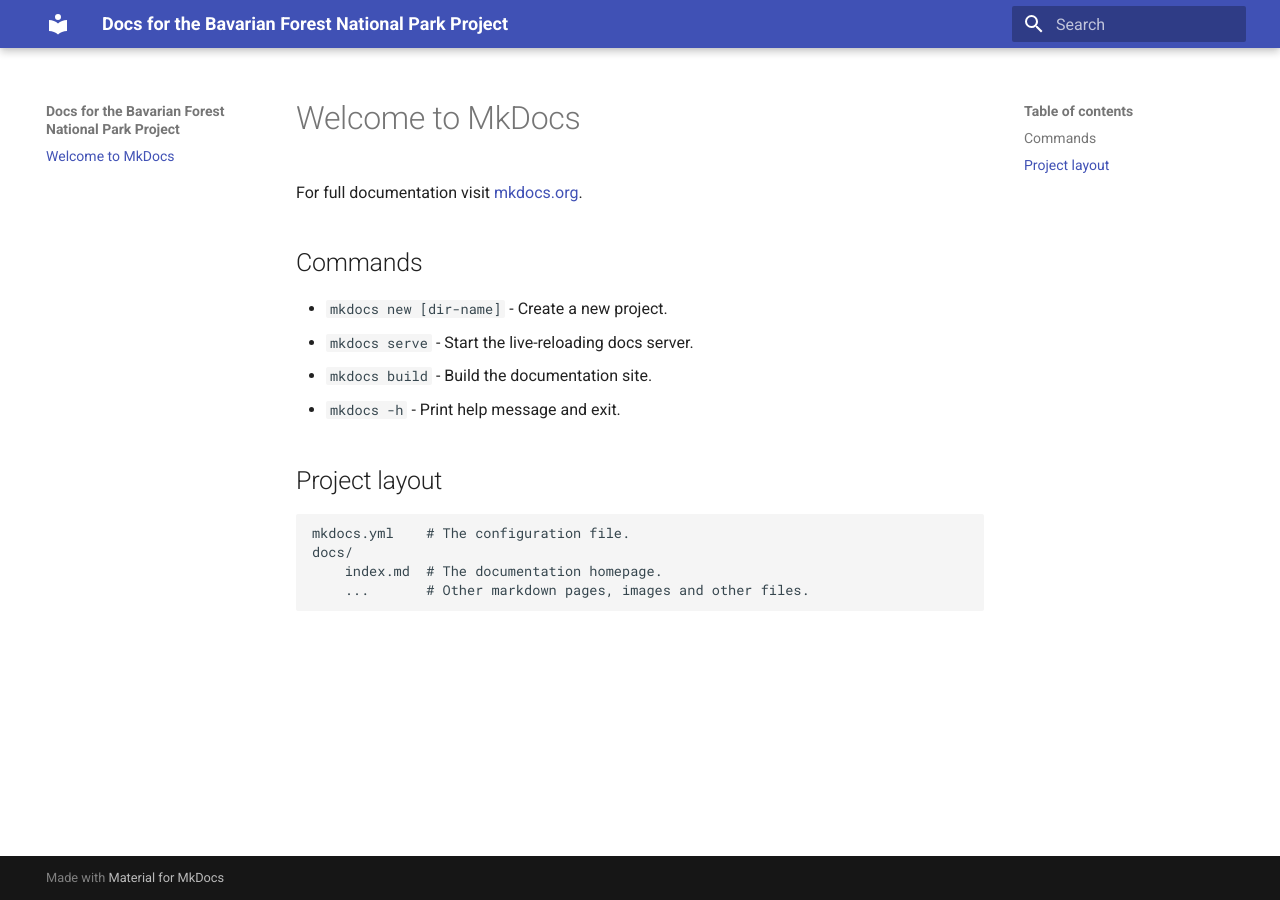
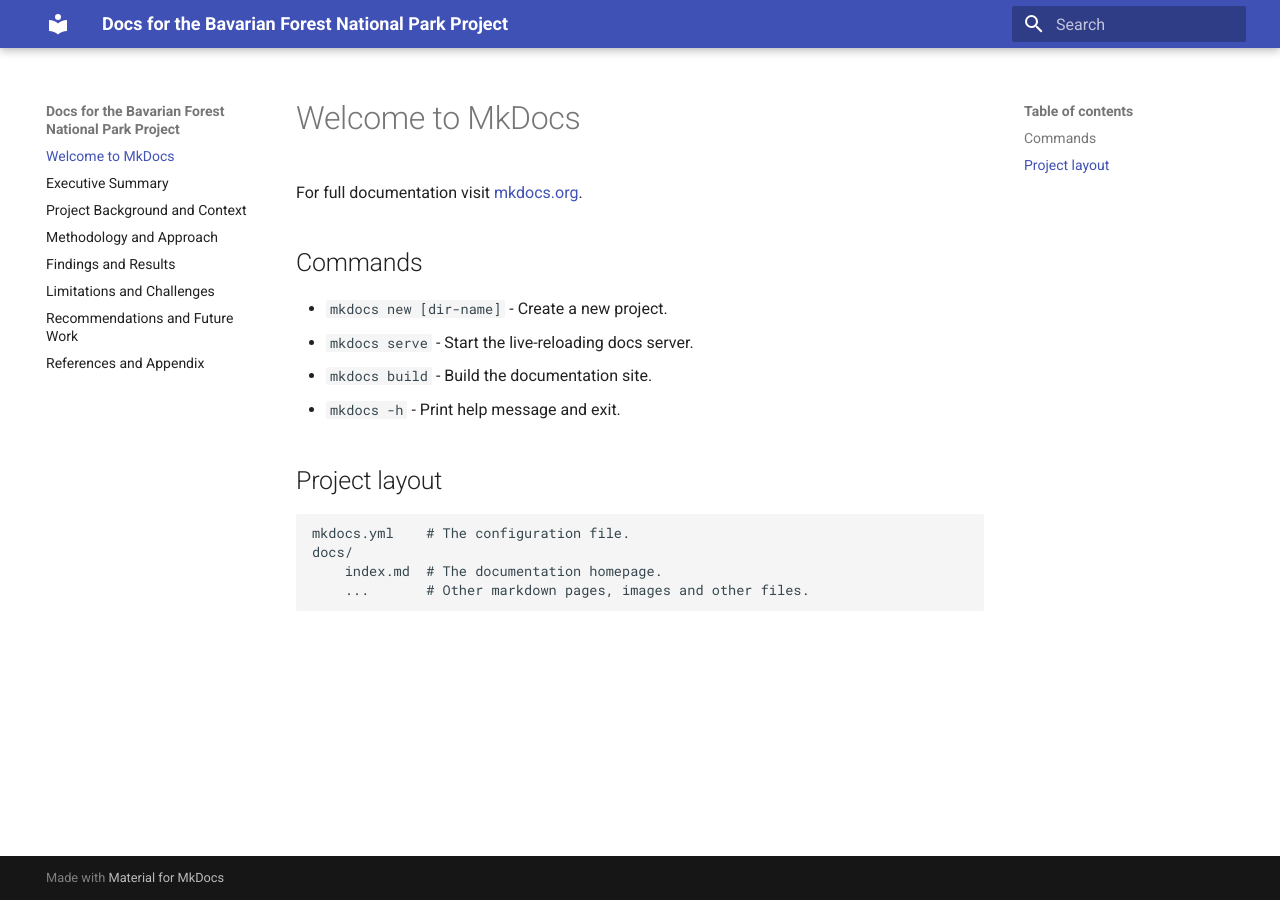
Before and after one commit to m-mango/bavarian-forest-visitor-monitoring-dssgx-24, an MkDocs documentation site: the page built from docs/index.md, in a window 1280 px wide. Built offline with MkDocs 1.6.1 and Material for MkDocs 9.7.7, drawn with Linux system fonts in a browser that asks for light colours.

Commit message:
Add empty pages for the different sections of the documentation

```diff
--- /dev/null
+++ b/docs/findings-and-results.md
@@ -0,0 +1 @@
+# Findings and Results
--- /dev/null
+++ b/docs/future-work.md
@@ -0,0 +1 @@
+# Recommendations and Future Work
--- /dev/null
+++ b/docs/limitations-and-challenges.md
@@ -0,0 +1 @@
+# Limitations and Challenges
--- /dev/null
+++ b/docs/methodology-and-approach.md
@@ -0,0 +1 @@
+# Methodology and Approach
--- /dev/null
+++ b/docs/project-overview.md
@@ -0,0 +1 @@
+# Project Background and Context
--- /dev/null
+++ b/docs/references-and-appendix.md
@@ -0,0 +1 @@
+# References and Appendix
--- a/mkdocs.yml
+++ b/mkdocs.yml
@@ -2,3 +2,13 @@
 
 theme:
   name: "material"
+
+nav:
+  - index.md
+  - executive-summary.md
+  - project-overview.md
+  - methodology-and-approach.md
+  - findings-and-results.md
+  - limitations-and-challenges.md
+  - future-work.md
+  - references-and-appendix.md
```
Also changed, not shown: docs/executive-summary.md (added, +1 -0 lines).
